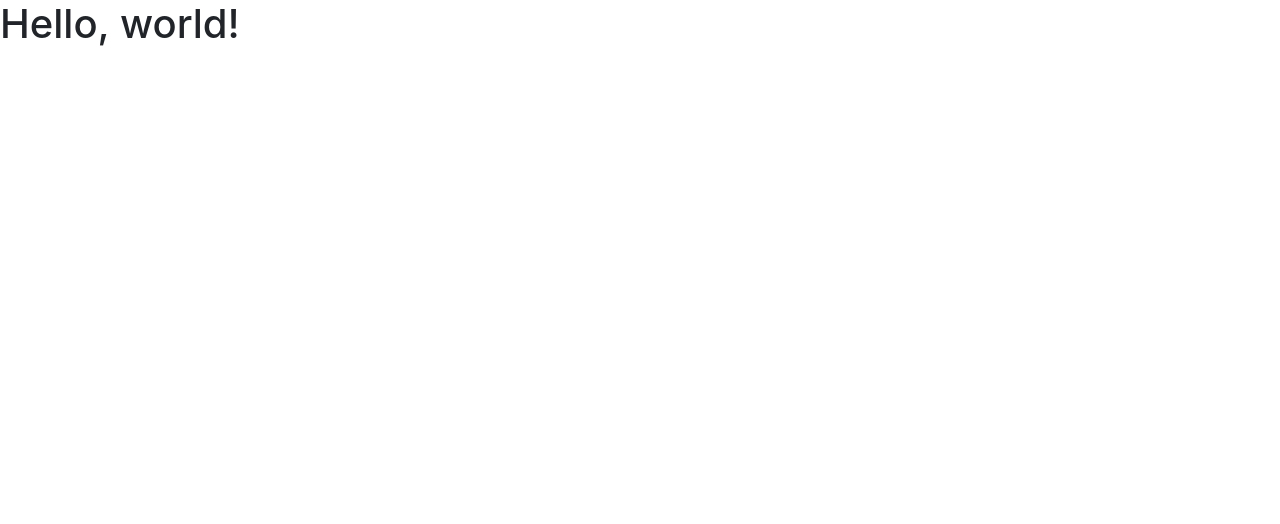
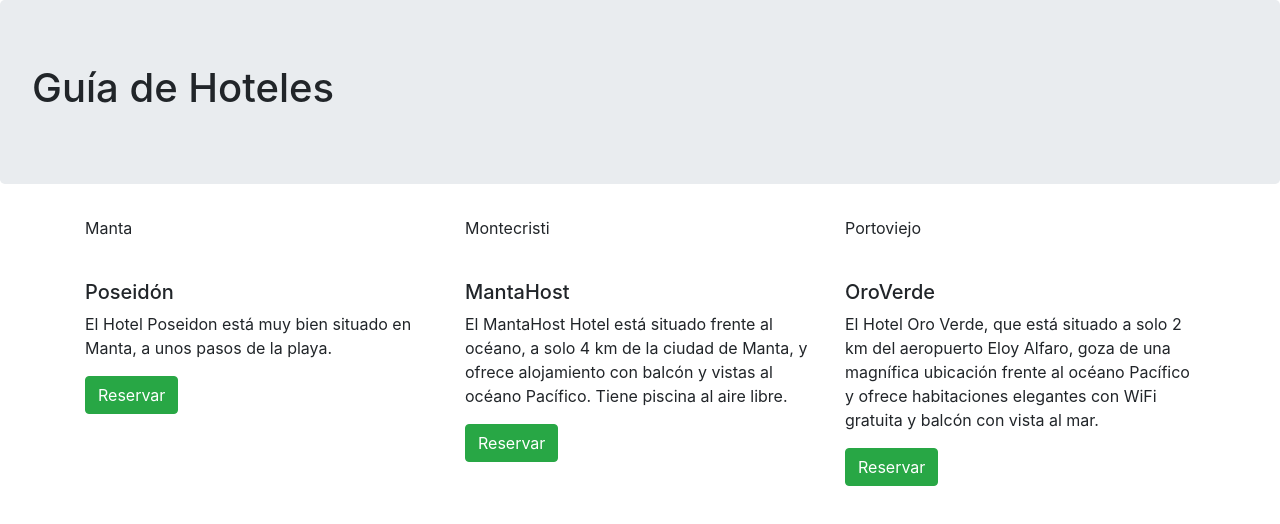
Before and after one commit to andylenincp/full-stack-web-development, a website: page index.html in a window 1280 px wide. Drawn offline with nearby package versions, Linux system fonts and the light colour scheme.

Commit message:
jumbotron y grillas

```diff
--- a/index.html
+++ b/index.html
@@ -11,7 +11,39 @@
     <title>Hello, world!</title>
   </head>
   <body>
-    <h1>Hello, world!</h1>
+
+    <div class="jumbotron"><h1>Guía de Hoteles</h1></div>
+
+    <div class="container">
+      <div class="row">
+        <div class="col-sm-4">
+          <p>Manta</p>
+        </div>
+        <div class="col-sm-4">
+          <p>Montecristi</p>
+        </div>
+        <div class="col-sm-4">
+          <p>Portoviejo</p>
+        </div>
+      </div><br>
+      <div class="row">
+        <div class="col-sm-4">
+          <h5>Poseidón</h5>
+          <p>El Hotel Poseidon está muy bien situado en Manta, a unos pasos de la playa.</p>
+          <a href="" class="btn btn-success">Reservar</a><br><br>
+        </div>
+        <div class="col-sm-4">
+          <h5>MantaHost</h5>
+          <p>El MantaHost Hotel está situado frente al océano, a solo 4 km de la ciudad de Manta, y ofrece alojamiento con balcón y vistas al océano Pacífico. Tiene piscina al aire libre.</p>
+          <a href="" class="btn btn-success">Reservar</a><br><br>
+        </div>
+        <div class="col-sm-4">
+          <h5>OroVerde</h5>
+          <p>El Hotel Oro Verde, que está situado a solo 2 km del aeropuerto Eloy Alfaro, goza de una magnífica ubicación frente al océano Pacífico y ofrece habitaciones elegantes con WiFi gratuita y balcón con vista al mar.</p>
+          <a href="" class="btn btn-success">Reservar</a><br><br>
+        </div>
+      </div>
+    </div>
 
     <!-- Optional JavaScript -->
     <!-- jQuery first, then Popper.js, then Bootstrap JS -->
```
